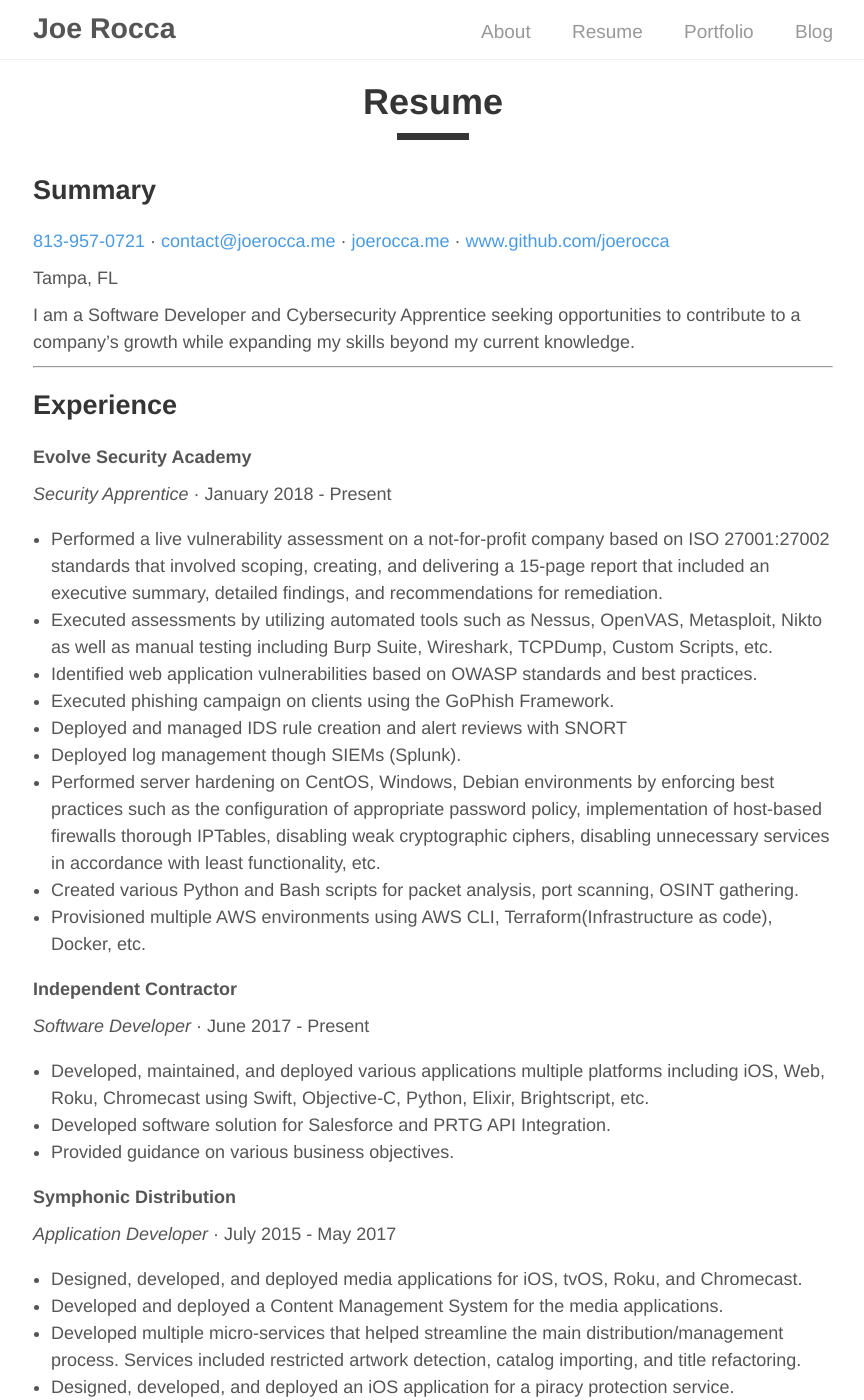
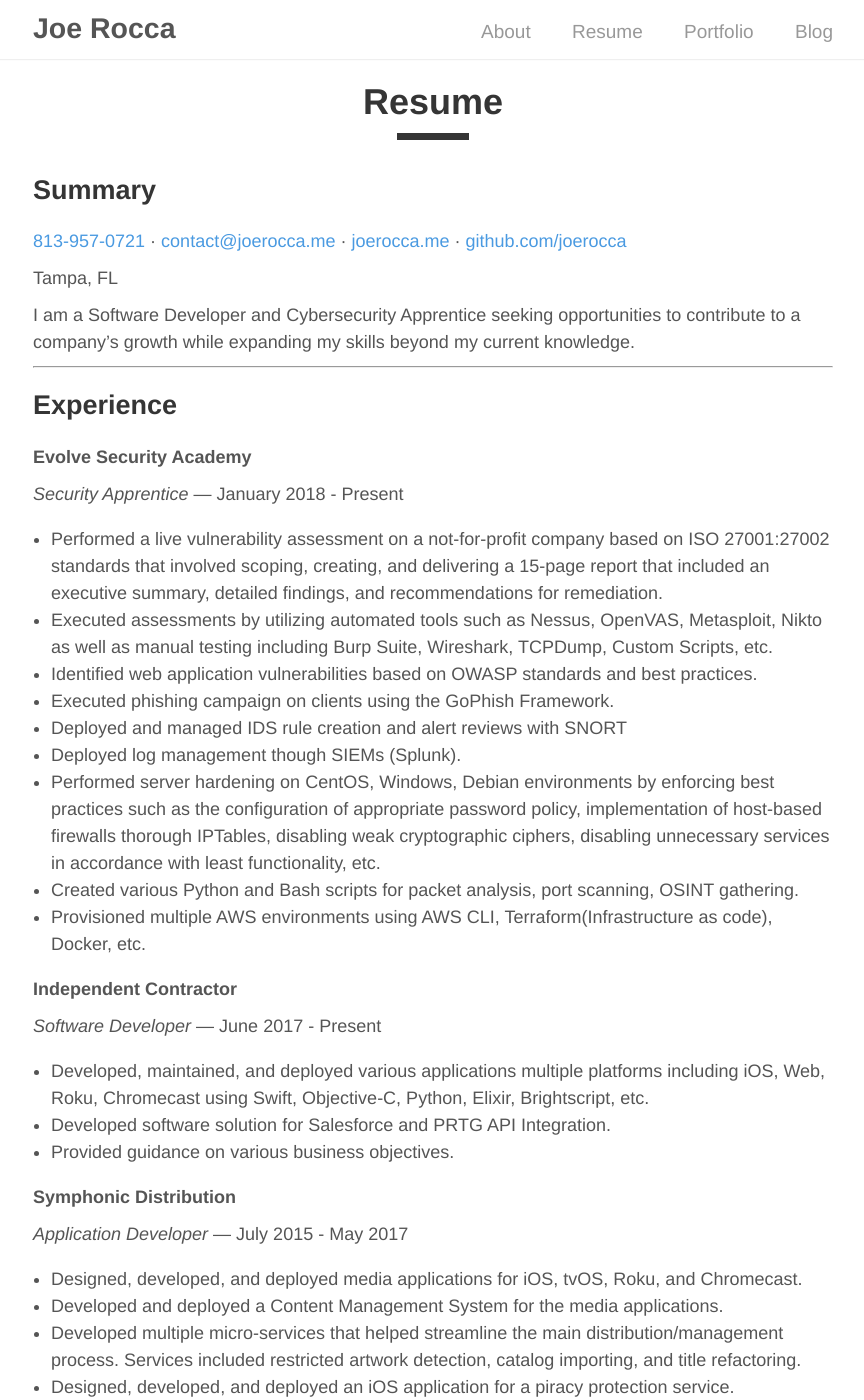
Before and after one commit to joerocca/joerocca.github.io, a Jekyll site: the page built from resume.md, in a window 1280 px wide and 1400 px high. Shown: the whole window, without its empty margins (207-1071 px from the left). Built offline with Jekyll 4.4.1, drawn with Linux system fonts in a browser that asks for light colours; some of the changed text lies outside the part shown.

Commit message:
Cleaned up resume

```diff
--- a/resume.md
+++ b/resume.md
@@ -6,7 +6,7 @@
 Summary
 -------
 
-[{{ site.author.phone }}](tel:{{ site.author.phone }}) &middot; [{{ site.author.email }}](mailto:{{ site.author.email }}) &middot; [joerocca.me]({{ site.author.website }}) &middot; [www.github.com/joerocca]({{ site.author.github }}){:target="blank"}
+[{{ site.author.phone }}](tel:{{ site.author.phone }}) &middot; [{{ site.author.email }}](mailto:{{ site.author.email }}) &middot; [joerocca.me]({{ site.author.website }}) &middot; [github.com/joerocca]({{ site.author.github }}){:target="blank"}
 
 Tampa, FL
 
@@ -19,7 +19,7 @@
 
 **Evolve Security Academy**
 
-*Security Apprentice* &middot; January 2018 - Present
+*Security Apprentice* — January 2018 - Present
 
 
 * Performed a live vulnerability assessment on a not-for-profit company based on ISO 27001:27002 standards that involved scoping, creating, and delivering a 15-page report that included an executive summary, detailed findings, and recommendations for remediation.
@@ -34,7 +34,7 @@
 
 **Independent Contractor**
 
-*Software Developer* &middot; June 2017 - Present
+*Software Developer* — June 2017 - Present
 
 * Developed, maintained, and deployed various applications multiple platforms including iOS, Web, Roku, Chromecast using Swift, Objective-C, Python, Elixir, Brightscript, etc.
 * Developed software solution for Salesforce and PRTG API Integration.
@@ -42,7 +42,7 @@
 
 **Symphonic Distribution**
 
-*Application Developer* &middot; July 2015 - May 2017
+*Application Developer* — July 2015 - May 2017
 
 * Designed, developed, and deployed media applications for iOS, tvOS, Roku, and Chromecast.
 * Developed and deployed a Content Management System for the media applications.
@@ -56,19 +56,19 @@
 Technical Experience
 --------------------
 
-[**Topple Track**](https://itunes.apple.com/us/app/topple-track/id1121866705?mt=8){:target="blank"} - *iOS & Web App*
+[**Topple Track**](https://itunes.apple.com/us/app/topple-track/id1121866705?mt=8){:target="blank"} — *iOS & Web App*
 
 Topple Track is a brand of Symphonic Distribution that aims to protect artist's music from file sharing websites.
 
-[**GitHawk**](https://github.com/GitHawkApp/GitHawk){:target="blank"} - *iOS App*
+[**GitHawk**](https://github.com/GitHawkApp/GitHawk){:target="blank"} — *iOS App*
 
 GitHawk is the highest rated GitHub project manager app on iOS.
 
-[**NetworkImageLoader**](https://github.com/joerocca/NetworkImageLoader){:target="blank"} - *iOS Library*
+[**NetworkImageLoader**](https://github.com/joerocca/NetworkImageLoader){:target="blank"} — *iOS Library*
 
 A bare-bones library for downloading and caching images.
 
-[**History**](https://www.amazon.com/dp/B01FOR95WC){:target="blank"} - *Alexa Skill*
+[**History**](https://www.amazon.com/dp/B01FOR95WC){:target="blank"} — *Alexa Skill*
 
 History allows you to ask Alexa to retrieve history facts for a given date.
 
@@ -96,9 +96,9 @@
 Certifications
 --------------
 
-[**CompTIA Security+ SY0-501**](https://www.certmetrics.com/comptia/public/verification.aspx?code=HP6GZS0XQQP6F4GE){:target="blank"} &middot; May 2018
+[**CompTIA Security+ SY0-501**](https://www.certmetrics.com/comptia/public/verification.aspx?code=HP6GZS0XQQP6F4GE){:target="blank"} — May 2018
 
-**Evolve Security Certified Professional (ESCP)** &middot; April 2018
+**Evolve Security Certified Professional (ESCP)** — April 2018
 
 ***
 
```
Also changed, not shown: other parts of resume.md (+2 -2 lines).
